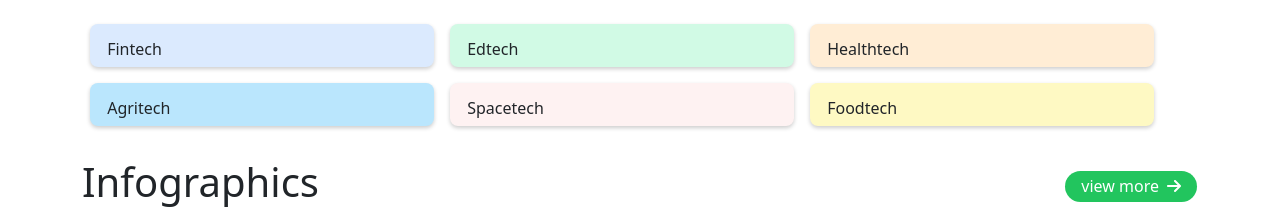
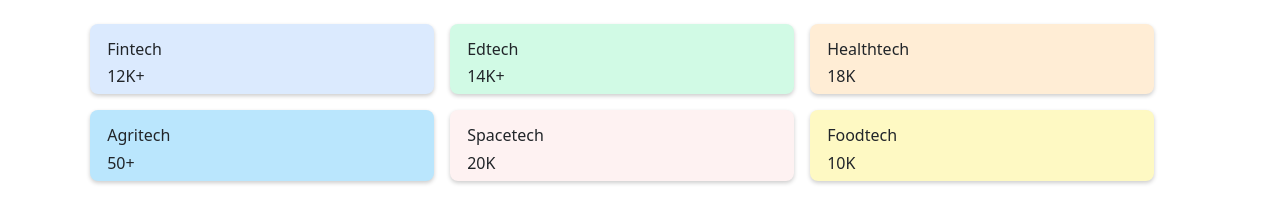
Before and after one commit to farreen/tales-of-finance, a React (Create React App) app: page / in a window 1280 px wide. Shown: the part 604-813 px from the top of the page. Built offline with nearby package versions, Linux system fonts and the light colour scheme.

Commit message:
Add startupCount

```diff
--- a/src/modules/tales-of-startups/demo-data/demo-list-data.js
+++ b/src/modules/tales-of-startups/demo-data/demo-list-data.js
@@ -34,7 +34,8 @@ export const listData = [
       color: "#dbeafe",
       category: "Fintech",
       startupName: "Klue",
-      startupLogo:"https://drive.google.com/uc?export=view&id=1k6PJItGxjZFPgw9II_AKQshBlFS8IdhA"
+      startupLogo:"https://drive.google.com/uc?export=view&id=1k6PJItGxjZFPgw9II_AKQshBlFS8IdhA",
+      startupCount: "12K+"
     },
 
     {
@@ -65,7 +66,8 @@ export const listData = [
       color:"#d1fae5",
       category: "Edtech",
       startupName:"Keya Medical",
-      startupLogo:"https://drive.google.com/uc?export=view&id=1k6xABozAjm9GnDasqJDFxREqALAB0Nhi"
+      startupLogo:"https://drive.google.com/uc?export=view&id=1k6xABozAjm9GnDasqJDFxREqALAB0Nhi",
+      startupCount: "14K+"
     },
 
     {
@@ -97,7 +99,8 @@ export const listData = [
       color:"#ffedd5",
       category: "Healthtech",
       startupName:"Kavout",
-      startupLogo:"https://drive.google.com/uc?export=view&id=1kAJi5hbKGibYmRmIjs64lCv3aqOlB_Ad"
+      startupLogo:"https://drive.google.com/uc?export=view&id=1kAJi5hbKGibYmRmIjs64lCv3aqOlB_Ad",
+      startupCount: "18K"
 
     },
 
@@ -133,7 +136,8 @@ export const listData = [
       color: "#bae6fd",
       category: "Agritech",
       startupName:"ioCurrents",
-      startupLogo:"https://drive.google.com/uc?export=view&id=1kCLyqH2tJE9NHNmGGos2x6VKfd6qZTKS"
+      startupLogo:"https://drive.google.com/uc?export=view&id=1kCLyqH2tJE9NHNmGGos2x6VKfd6qZTKS",
+      startupCount: "50+"
     },
 
     {
@@ -168,7 +172,8 @@ export const listData = [
       color: "#fef2f2",
       category: "Spacetech",
       startupName:"Inyore",
-      startupLogo:"https://drive.google.com/uc?export=view&id=1kLCiQ0K99pOb93kA0tN9C7gXtUorrb3X"
+      startupLogo:"https://drive.google.com/uc?export=view&id=1kLCiQ0K99pOb93kA0tN9C7gXtUorrb3X",
+      startupCount: "20K"
     },
 
     {
@@ -198,7 +203,8 @@ export const listData = [
       color:"#fef9c3",
       category: "Foodtech",
       startupName:"Theta Additive",
-      startupLogo:"https://drive.google.com/uc?export=view&id=1ki-99T-1j6CMEUWNKSydq4oAAhOFUMfH"
+      startupLogo:"https://drive.google.com/uc?export=view&id=1ki-99T-1j6CMEUWNKSydq4oAAhOFUMfH",
+      startupCount: "10K",
 
     },
 
@@ -230,7 +236,8 @@ export const listData = [
       color: "#ffe4e6",
       category: "Web3",
       startupName:"Humanly",
-      startupLogo:"https://drive.google.com/uc?export=view&id=1kcs1xpHXgRitFsoXA4mFOC3-PC8GFsXD"
+      startupLogo:"https://drive.google.com/uc?export=view&id=1kcs1xpHXgRitFsoXA4mFOC3-PC8GFsXD",
+      startupCount: "30K+"
 
     },
 
@@ -262,7 +269,8 @@ export const listData = [
       color: "#fae8ff",
       category: "Deeptech",
       startupName:"Neuconomi",
-      startupLogo:"https://drive.google.com/uc?export=view&id=1kYug201dyvQNS_1pXWicJkZ4Kho6yKx3"
+      startupLogo:"https://drive.google.com/uc?export=view&id=1kYug201dyvQNS_1pXWicJkZ4Kho6yKx3",
+      startupCount: "9K"
 
     },
 
@@ -298,7 +306,8 @@ export const listData = [
       color: "#e2e8f0",
       category: "SaaS",
       startupName:"Ctruh",
-      startupLogo:"https://drive.google.com/uc?export=view&id=1kXiPfZXXBB6Cs62mEGEPwp56JfFoj20D"
+      startupLogo:"https://drive.google.com/uc?export=view&id=1kXiPfZXXBB6Cs62mEGEPwp56JfFoj20D",
+      startupCount: "3K+"
 
     },
 
@@ -330,6 +339,7 @@ export const listData = [
       color: "#e2e8f0",
       category: "E-Commerce",
       startupName:"ecoRobotix",
-      startupLogo:"https://drive.google.com/uc?export=view&id=1kQThNQazYOenEPtehS4rLqVSLJtTkNfG"
+      startupLogo:"https://drive.google.com/uc?export=view&id=1kQThNQazYOenEPtehS4rLqVSLJtTkNfG",
+      startupCount: "1K"
     },
   ];
```
